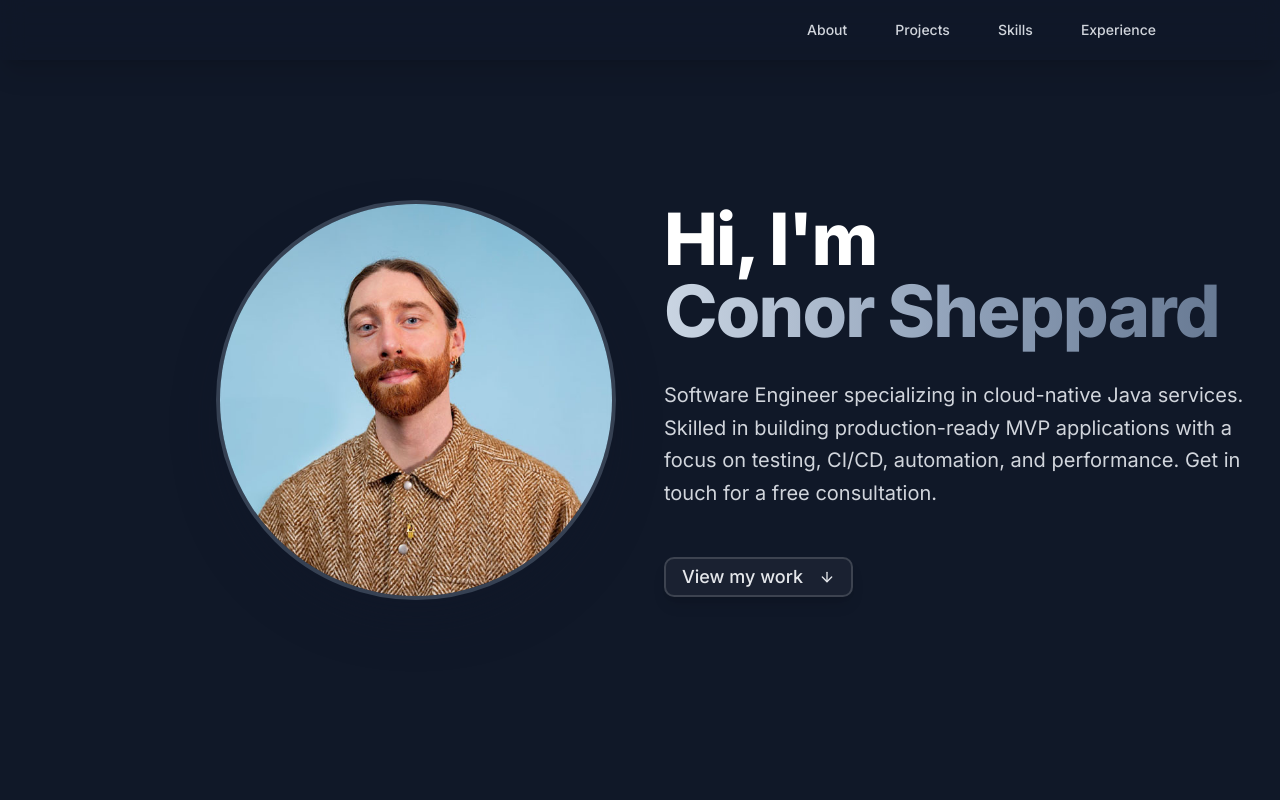
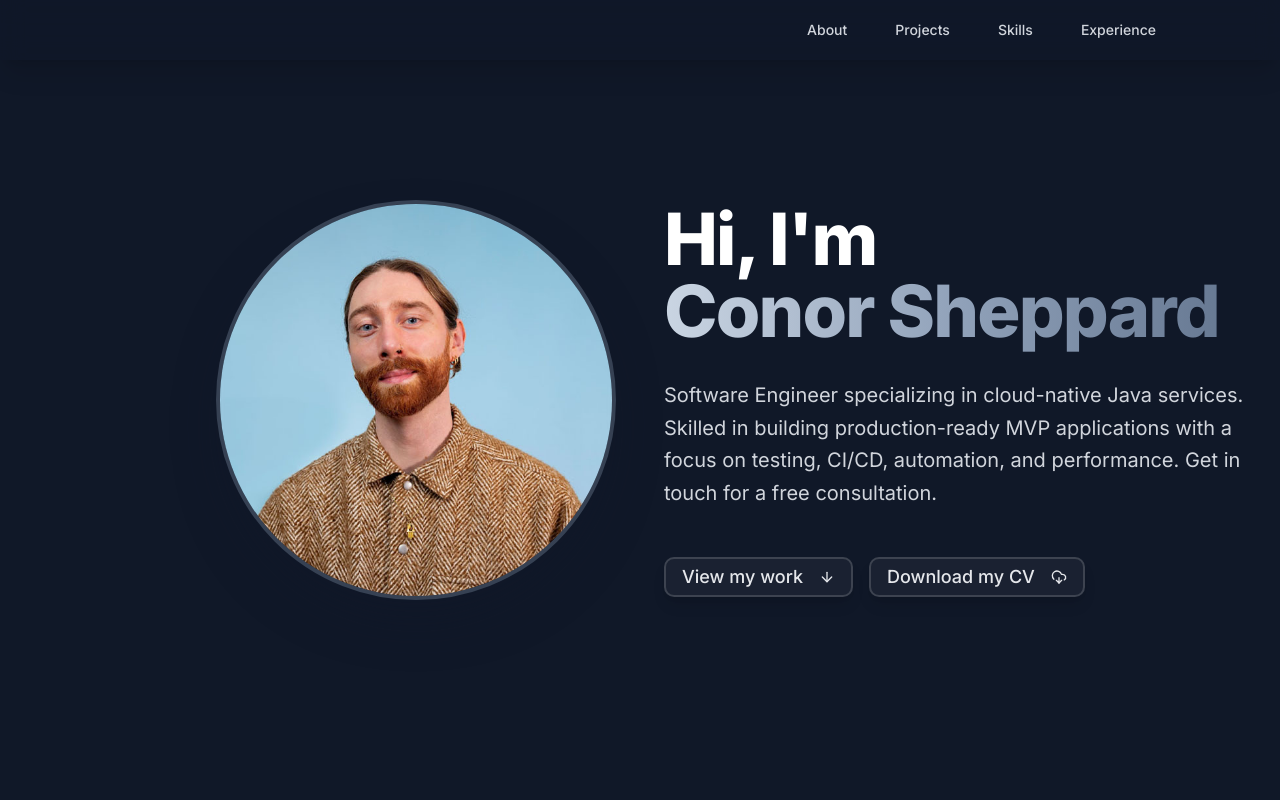
Before and after one commit to conorsheppard/nextjs-portfolio, a Next.js app: page / in a window 1280 px wide. Shown: the top 800 px of the page. Built offline with nearby package versions, Linux system fonts and the light colour scheme; some icons are missing.

Commit message:
feat: added CV and CV download button

```diff
--- a/src/components/Hero.tsx
+++ b/src/components/Hero.tsx
@@ -2,7 +2,7 @@
 import Image from 'next/image'
 import Link from 'next/link'
 import { Button } from '@/components/ui/button'
-import { ArrowDown } from 'lucide-react'
+import { ArrowDown, CloudDownload } from 'lucide-react'
 import { motion } from 'framer-motion'
 import { useIsMobile } from '@/hooks/use-mobile'
 
@@ -70,6 +70,24 @@ export default function Hero() {
               </Button>
             </motion.div>
           </Link>
+          <motion.div
+            initial={{ opacity: 0, y: 20 }}
+            animate={{ opacity: 1, y: 0 }}
+            transition={{ duration: 1, delay: 0.8 }}
+            className="inline-block"
+          >
+            <Button
+              asChild
+              variant="outline"
+              size={isMobile ? 'default' : 'lg'}
+              className="group ml-4 transform rounded-lg border-2 border-gray-400 bg-transparent px-8 py-3 text-lg text-gray-200 shadow-lg transition-all duration-300 ease-in-out hover:scale-105 hover:border-gray-500 hover:bg-gray-700/50 hover:text-white hover:shadow-gray-700/40"
+            >
+              <a href="/Conor-Sheppard-CV.pdf" download>
+                Download my CV
+                <CloudDownload className="ml-2 h-5 w-5 transition-transform duration-300 group-hover:translate-y-1" />
+              </a>
+            </Button>
+          </motion.div>
         </div>
       </div>
     </section>
```
Also changed, not shown: 1 other file (tests, documents, lock files or other folders).
